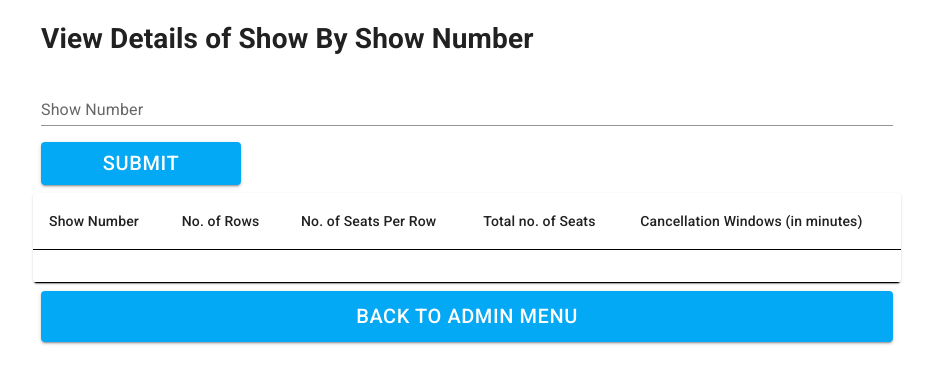
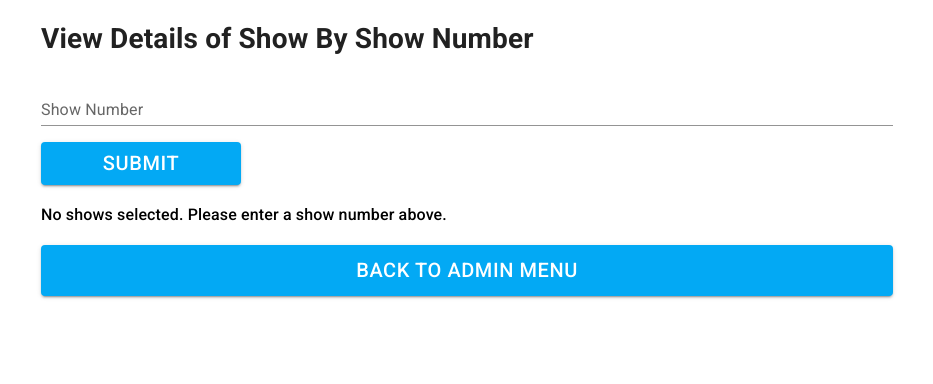
Before and after one commit to ewansou/JPMShowBookingUI, a React (Create React App) app: page /adminviewshowbyshownumber in a window 1280 px wide. Shown: the top 384 px of the page, without its empty margins (173-1106 px from the left). Built offline with nearby package versions, Linux system fonts and the light colour scheme.

Commit message:
improve UI

```diff
--- a/src/components/AdminRetrieveShows.js
+++ b/src/components/AdminRetrieveShows.js
@@ -5,6 +5,7 @@ import GeneralButton from "./GeneralButton";
 import axios from "axios";
 import FiveColumnTable from "./FiveColumnTable";
 import { API_BASE } from "../config/constants";
+import { Typography } from "@material-ui/core";
 
 function AdminRetrieveShows() {
 
@@ -22,7 +23,11 @@ function AdminRetrieveShows() {
       <h1>List of Shows</h1>
       <Grid container spacing={2}>
 
-        <FiveColumnTable data={showsDetails} />
+        {showsDetails.length > 0 ? <FiveColumnTable data={showsDetails} /> :
+          <Grid item xs={12} sm={12}>
+          <Typography variant="subtitle1">There is no shows added yet</Typography>
+          </Grid>
+        }
 
         <Grid item xs={12} sm={12}>
           <GeneralButton
--- a/src/components/AdminSetupShow.js
+++ b/src/components/AdminSetupShow.js
@@ -6,6 +6,7 @@ import axios from "axios";
 import SubmitButton from "./SubmitButton";
 import { API_BASE } from "../config/constants";
 import TextField from '@mui/material/TextField';
+import { Typography } from "@material-ui/core";
 
 function AdminSetupShow() {
 
@@ -88,8 +89,9 @@ function AdminSetupShow() {
             title={loading ? 'Loading...' : 'Submit'}
             onClick={handleSubmit} />
         </Grid>
-
-        <h3>{response}</h3>
+        <Grid item xs={8} sm={12}>
+          <Typography variant="subtitle1">{response}</Typography>
+        </Grid>
 
         <Grid item xs={8} sm={12}>
           <GeneralButton
--- a/src/components/AdminViewShowByShowNumber.js
+++ b/src/components/AdminViewShowByShowNumber.js
@@ -7,16 +7,21 @@ import SingleRowFiveColumnTable from "./SingleRowFiveColumnTable";
 import SubmitButton from "./SubmitButton";
 import { API_BASE } from "../config/constants";
 import TextField from '@mui/material/TextField';
+import { Typography } from "@material-ui/core";
 
 function AdminViewShowByShowNumber() {
 
-  const [showDetail, setShowDetail] = useState({});
+  const [showNumber, setShowNumber] = useState('');
+  const [showDetail, setShowDetail] = useState(null);
   const [isError, setIsError] = useState(false);
   const [loading, setLoading] = useState(false);
-  const [showNumber, setShowNumber] = useState('');
+  const [initialText, setInitialText] = useState("");
+
+  useEffect(() => {
+    setInitialText("No shows selected. Please enter a show number above.");
+  }, []);
 
   const handleSubmit = () => {
-    console.log("Hit handleSubmit");
     setLoading(true);
     setIsError(false);
 
@@ -25,6 +30,7 @@ function AdminViewShowByShowNumber() {
     axios.get(URL + showNumber).then(res => {
       setShowDetail(res.data);
       setLoading(false);
+      setInitialText("No show found");
     }).catch(err => {
       setLoading(false);
       setIsError(true);
@@ -38,7 +44,7 @@ function AdminViewShowByShowNumber() {
 
         <Grid item xs={12} sm={12}>
           <TextField fullWidth type="number" id="standard-basic" label="Show Number" variant="standard"
-          value={showNumber} onChange={e => setShowNumber(e.target.value)} />
+            value={showNumber} onChange={e => setShowNumber(e.target.value)} />
         </Grid>
 
         <Grid item xs={12} sm={12}>
@@ -51,7 +57,10 @@ function AdminViewShowByShowNumber() {
 
         {isError && <small className="mt-3 d-inline-block text-danger">Something went wrong. Please try again later.</small>}
 
-        <SingleRowFiveColumnTable data={showDetail} />
+        {showDetail ? <SingleRowFiveColumnTable data={showDetail} /> :
+          <Grid item xs={12} sm={12}>
+            <Typography variant="subtitle1">{initialText}</Typography>
+          </Grid>}
 
         <Grid item xs={12} sm={12}>
           <GeneralButton
--- a/src/components/AdminViewShowSeatingsByShowNumber.js
+++ b/src/components/AdminViewShowSeatingsByShowNumber.js
@@ -7,7 +7,7 @@ import SixColumnTable from "./SixColumnTable";
 import SubmitButton from "./SubmitButton";
 import { API_BASE } from "../config/constants";
 import TextField from '@mui/material/TextField';
-
+import { Typography } from "@material-ui/core";
 
 function AdminViewShowSeatingsByShowNumber() {
 
@@ -15,6 +15,11 @@ function AdminViewShowSeatingsByShowNumber() {
   const [isError, setIsError] = useState(false);
   const [loading, setLoading] = useState(false);
   const [showNumber, setShowNumber] = useState('');
+  const [initialText, setInitialText] = useState('');
+
+  useEffect(() => {
+    setInitialText("No shows selected. Please enter a show number above.");
+  }, []);
 
   const handleSubmit = () => {
     setLoading(true);
@@ -24,7 +29,11 @@ function AdminViewShowSeatingsByShowNumber() {
 
     axios.get(URL + showNumber).then(res => {
       setShowSeatingsDetail(res.data);
+      if(res.data) {
+      } else {
+      }
       setLoading(false);
+      setInitialText("No show found");
     }).catch(err => {
       setLoading(false);
       setIsError(true);
@@ -51,7 +60,10 @@ function AdminViewShowSeatingsByShowNumber() {
             onClick={handleSubmit} />
         </Grid>
 
-        <SixColumnTable data={showSeatingsDetail} />
+        {showSeatingsDetail.length > 0 ? <SixColumnTable data={showSeatingsDetail} /> :
+          <Grid item xs={12} sm={12}>
+            <Typography variant="subtitle1">{initialText}</Typography>
+          </Grid>}
 
         <Grid item xs={8} sm={12}>
           <GeneralButton
--- a/src/components/AdminViewShowSeatingsByShowNumberAndStatus.js
+++ b/src/components/AdminViewShowSeatingsByShowNumberAndStatus.js
@@ -8,6 +8,7 @@ import GeneralButton from "./GeneralButton";
 import { API_BASE } from "../config/constants";
 import TextField from '@mui/material/TextField';
 import MenuItem from '@mui/material/MenuItem';
+import { Typography } from "@material-ui/core";
 
 const seatStatusOptions = [
   {
@@ -27,6 +28,11 @@ function AdminViewShowSeatingsByShowNumberAndStatus() {
   const [loading, setLoading] = useState(false);
   const [showNumber, setShowNumber] = useState('');
   const [seatStatus, setSeatStatus] = useState('');
+  const [initialText, setInitialText] = useState("");
+
+  useEffect(() => {
+    setInitialText("No shows selected. Please enter a show number above.");
+  }, []);
 
   const handleSubmit = () => {
     setLoading(true);
@@ -42,6 +48,7 @@ function AdminViewShowSeatingsByShowNumberAndStatus() {
 
     axios.get(finalURL).then(res => {
       console.log(finalURL)
+      console.log(res.data)
       setShowSeatingsDetail(res.data);
       setLoading(false);
     }).catch(err => {
@@ -78,8 +85,6 @@ function AdminViewShowSeatingsByShowNumberAndStatus() {
           </TextField>
         </Grid>
 
-        {isError && <small className="mt-3 d-inline-block text-danger">Something went wrong. Please try again later.</small>}
-
         <Grid item xs={12} sm={12}>
           <SubmitButton
             size="small"
@@ -88,7 +93,15 @@ function AdminViewShowSeatingsByShowNumberAndStatus() {
             onClick={handleSubmit} />
         </Grid>
 
-        <SixColumnTable data={showSeatingsDetail} />
+        {
+          showSeatingsDetail.length > 0 ?
+            <SixColumnTable data={showSeatingsDetail} /> : showSeatingsDetail.length === 0
+              ? <Grid item xs={12} sm={12}>
+                <Typography variant="subtitle1">No relevant seats found for show</Typography></Grid>
+              : <Grid item xs={12} sm={12}>
+                <Typography variant="subtitle1">{initialText}</Typography>
+              </Grid>
+        }
 
         <Grid item xs={12} sm={12}>
           <GeneralButton
@@ -99,7 +112,7 @@ function AdminViewShowSeatingsByShowNumberAndStatus() {
         </Grid>
 
       </Grid>
-    </Container>
+    </Container >
   );
 }
 
--- a/src/components/GeneralButton.js
+++ b/src/components/GeneralButton.js
@@ -22,7 +22,7 @@ const GeneralButton = ({ title, variant, size, url }) => {
       href={url}
       size={size}
       align="center"
-      fullWidth="true"
+      fullWidth={true}
       className={classes.button}
     >{title}</Button>
 
--- a/src/theme.js
+++ b/src/theme.js
@@ -12,5 +12,11 @@ export const theme = createTheme({
           main: blueGrey[700],
           light: blueGrey[500],
       }
+  },
+  typography: {
+    subtitle1: {
+        color: 'black',
+        fontWeight: 500
+    }
   }
 })
```
